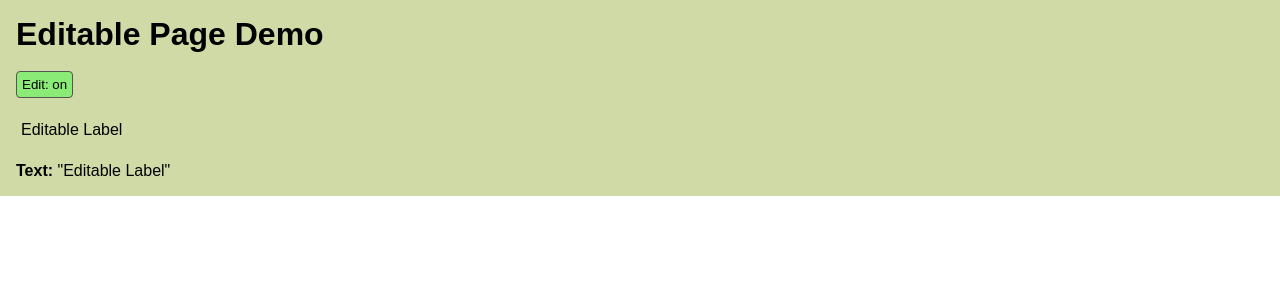
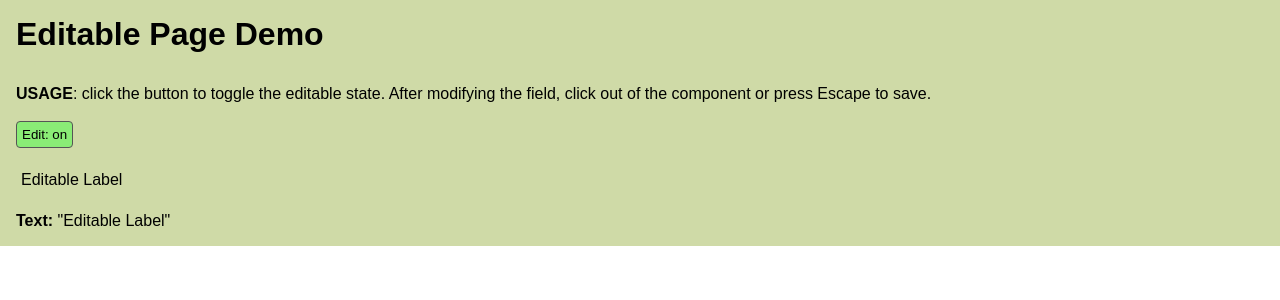
Before and after one commit to David256/editable-page-demo, a React (Vite) app: page / in a window 1280 px wide. Shown: the top 300 px of the page. Built offline with nearby package versions, Linux system fonts and the light colour scheme.

Commit message:
Add styles and usage message

```diff
--- a/src/App.sass
+++ b/src/App.sass
@@ -1,3 +1,6 @@
 .App
     padding: 1em
     background-color: #cfdaa7
+
+    & h1
+        margin-bottom: 1em
--- a/src/App.tsx
+++ b/src/App.tsx
@@ -29,6 +29,10 @@ function App() {
     <div className="App">
       <h1>Editable Page Demo</h1>
 
+      <p>
+        <strong>USAGE</strong>: click the button to toggle the editable state. After modifying the field, click out of the component or press Escape to save.
+      </p>
+
       <br />
 
       <Button
```
